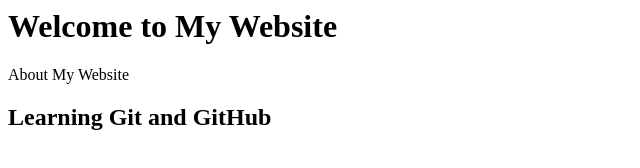
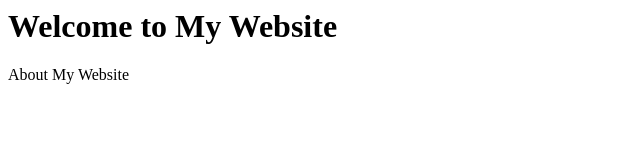
Before and after one commit to srivalli15122007-bit/GitPractical, a plain HTML site: page index.html in a window 1280 px wide. Shown: the whole page, without its empty margins (0-640 px from the left). Drawn offline with Linux system fonts and the light colour scheme.

Commit message:
Revert "Third commit"
This reverts commit 04c832ad63527656d750c27d8047afb5f9562c52.

```diff
--- a/index.html
+++ b/index.html
@@ -5,6 +5,5 @@
 <body>
     <h1>Welcome to My Website</h1>
 <p>About My Website</p>
-<h2>Learning Git and GitHub</h2>
 </body>
 </html>
```
